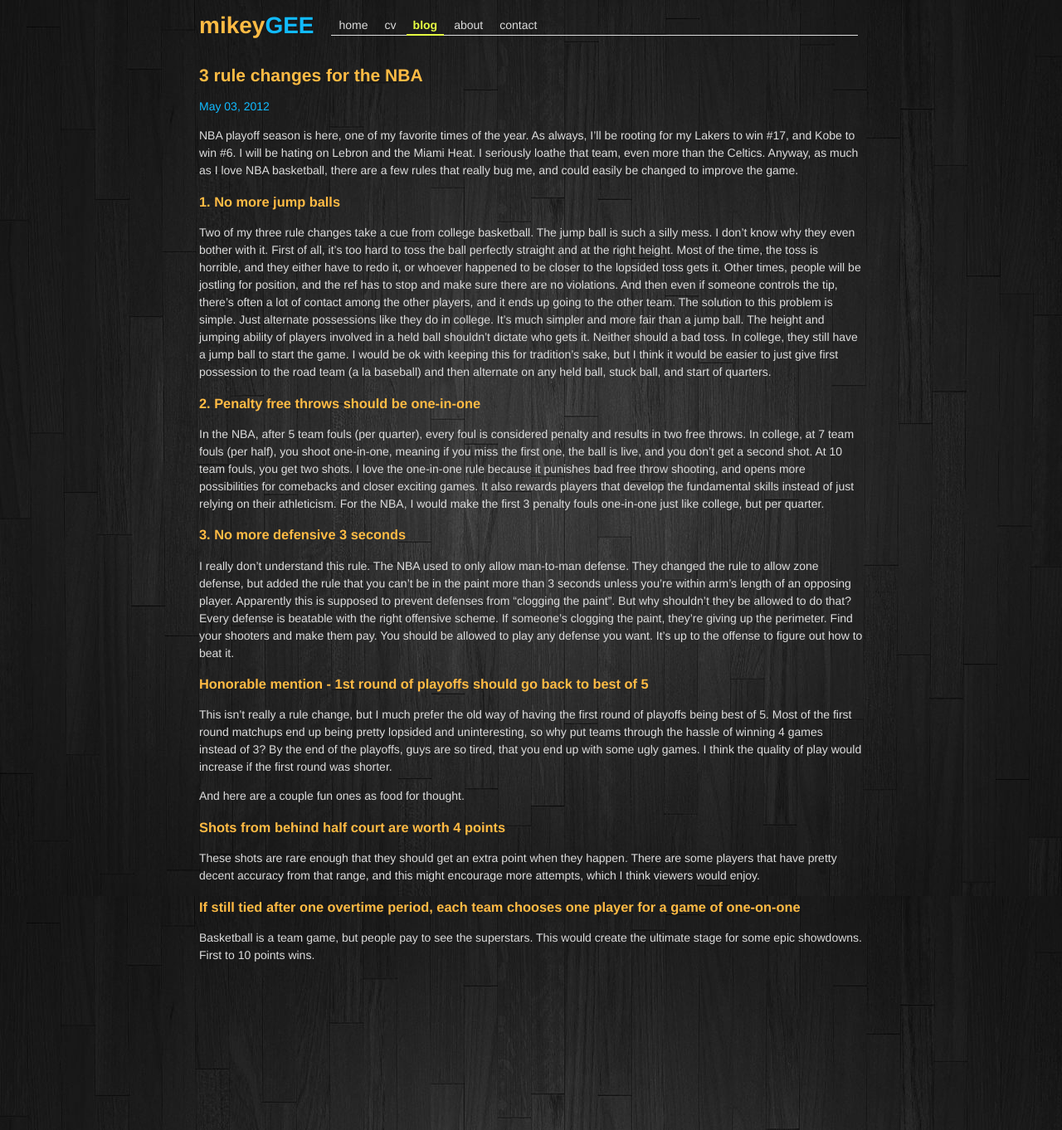
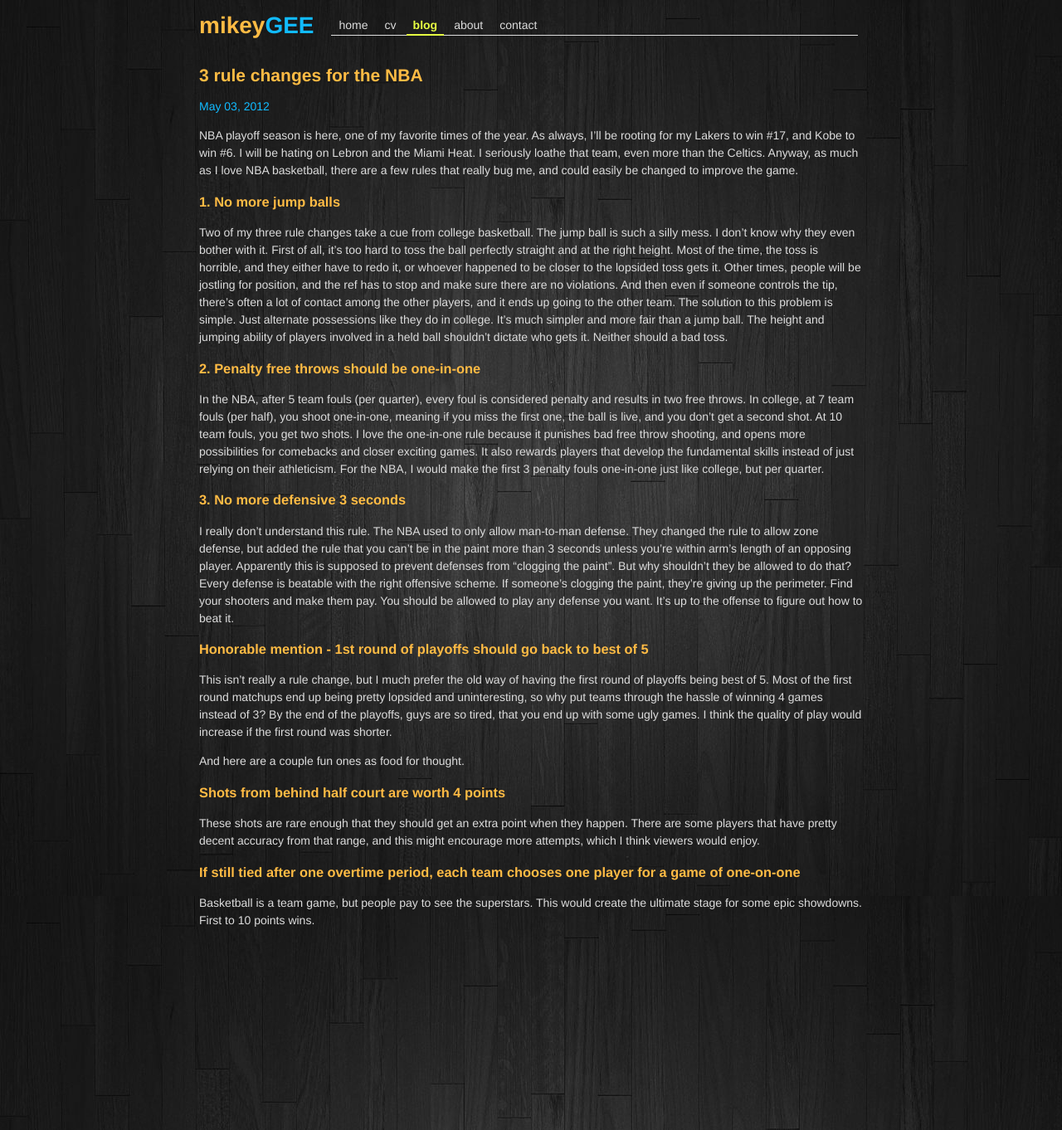
Before and after one commit to mikeygee/mikeygee.github.com, a Jekyll site: the page built from _posts/2012-05-03-nba.md, in a window 1280 px wide and 1362 px high. Shown: the whole window at 83% size. Built offline with Jekyll 4.4.1, drawn with Linux system fonts in a browser that asks for light colours.

Commit message:
revision

```diff
--- a/_posts/2012-05-03-nba.md
+++ b/_posts/2012-05-03-nba.md
@@ -6,7 +6,7 @@ title: 3 rule changes for the NBA
 NBA playoff season is here, one of my favorite times of the year. As always, I'll be rooting for my Lakers to win #17, and Kobe to win #6. I will be hating on Lebron and the Miami Heat. I seriously loathe that team, even more than the Celtics. Anyway, as much as I love NBA basketball, there are a few rules that really bug me, and could easily be changed to improve the game.
 
 ###1. No more jump balls
-Two of my three rule changes take a cue from college basketball. The jump ball is such a silly mess. I don't know why they even bother with it. First of all, it's too hard to toss the ball perfectly straight and at the right height. Most of the time, the toss is horrible, and they either have to redo it, or whoever happened to be closer to the lopsided toss gets it. Other times, people will be jostling for position, and the ref has to stop and make sure there are no violations. And then even if someone controls the tip, there's often a lot of contact among the other players, and it ends up going to the other team. The solution to this problem is simple. Just alternate possessions like they do in college. It's much simpler and more fair than a jump ball. The height and jumping ability of players involved in a held ball shouldn't dictate who gets it. Neither should a bad toss. In college, they still have a jump ball to start the game. I would be ok with keeping this for tradition's sake, but I think it would be easier to just give first possession to the road team (a la baseball) and then alternate on any held ball, stuck ball, and start of quarters.
+Two of my three rule changes take a cue from college basketball. The jump ball is such a silly mess. I don't know why they even bother with it. First of all, it's too hard to toss the ball perfectly straight and at the right height. Most of the time, the toss is horrible, and they either have to redo it, or whoever happened to be closer to the lopsided toss gets it. Other times, people will be jostling for position, and the ref has to stop and make sure there are no violations. And then even if someone controls the tip, there's often a lot of contact among the other players, and it ends up going to the other team. The solution to this problem is simple. Just alternate possessions like they do in college. It's much simpler and more fair than a jump ball. The height and jumping ability of players involved in a held ball shouldn't dictate who gets it. Neither should a bad toss.
 
 <!--break-->
 
```
